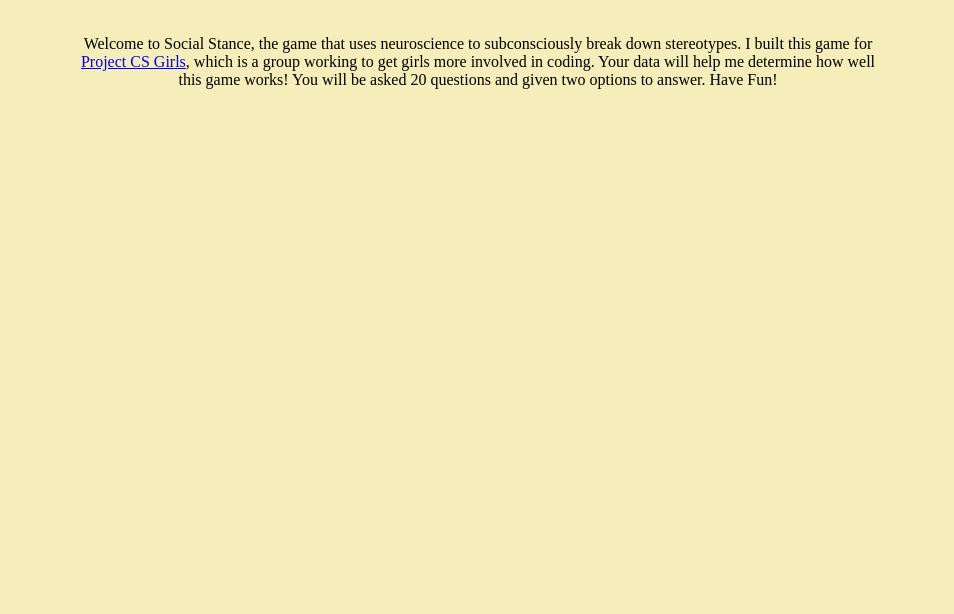
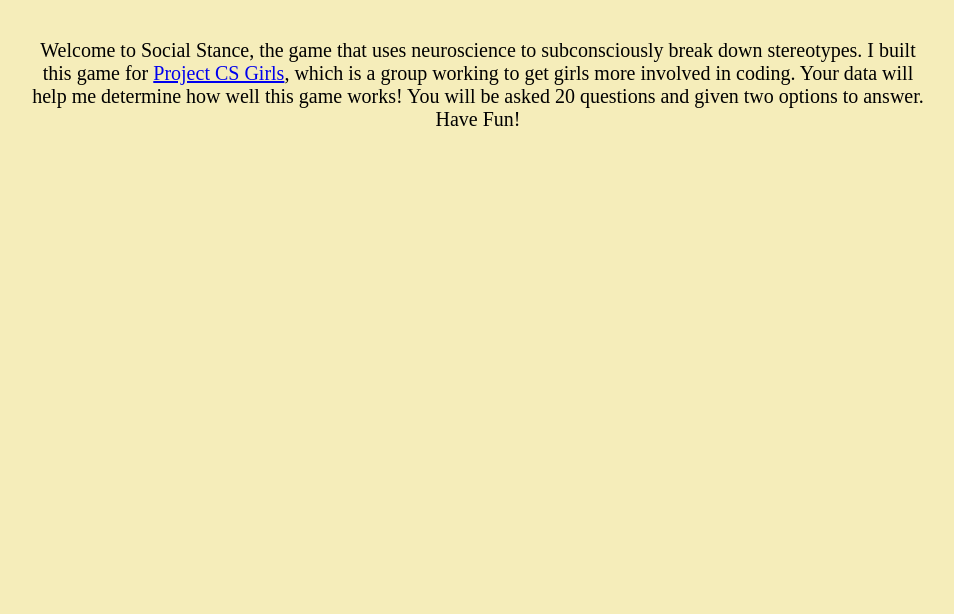
Before and after one commit to SocialStance/SocialStance, a plain HTML site: page index.html in a window 1280 px wide. Shown: the part 186-800 px from the top of the page, without its empty margins (162-1116 px from the left). Drawn offline with Linux system fonts and the light colour scheme.

Commit message:
Update GamingforGood.css

```diff
--- a/GamingforGood.css
+++ b/GamingforGood.css
@@ -15,6 +15,6 @@ a:link{
 	}
 
 #description {
-	width: 800px;
-	font-size: 16px;
+	width: 900px;
+	font-size: 20px;
 }
```
